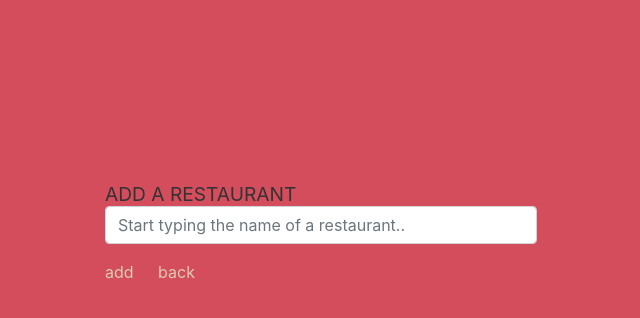
After one commit to chlab/lunchy, a Django app: page /restaurant/add in a window 1280 px wide. The commit adds this page. Shown: the top 318 px of the page, without its empty margins (319-959 px from the left). Run offline with Django 3.2, Linux system fonts and the light colour scheme; some libraries are stand-ins or nearby versions.

Commit message:
cleaned up url names and added add_restaurant view

```diff
--- a/lunch/templates/lunch/add.html
+++ b/lunch/templates/lunch/add_meal.html
@@ -15,7 +15,7 @@
 
 	<div class="card-block">
 		<a href="#" class="card-link">add</a>
-		<a class="card-link" href="{% url 'lunch:restaurant' restaurant.id %}">back</a>
+		<a class="card-link" href="{% url 'lunch:restaurant_detail' restaurant.id %}">back</a>
 	</div>
 </div>
 
--- /dev/null
+++ b/lunch/templates/lunch/add_restaurant.html
@@ -0,0 +1,25 @@
+{% extends 'lunch/base.html' %}
+
+{% block content %}
+<div class="card-block">
+	<h4 class="card-title">Add a restaurant</h4>
+</div>
+
+<div class="card-block">
+	<form action="{% url 'lunch:add_restaurant' %}" method="post">
+		{% csrf_token %}
+
+		<fieldset class="form-group">
+		  <input type="text" id="restaurant" class="form-control" placeholder="Start typing the name of a restaurant..">
+		</fieldset>
+
+	</form>
+
+	<div class="card-block">
+		<a href="#" class="card-link">add</a>
+		<a class="card-link" href="{% url 'lunch:index' %}">back</a>
+	</div>
+</div>
+
+
+{% endblock %}
--- a/lunch/urls.py
+++ b/lunch/urls.py
@@ -6,8 +6,10 @@ app_name = 'lunch'
 urlpatterns = [
 	# index /
     url(r'^$', views.index, name='index'),
+    # /restaurant/add
+    url(r'^restaurant/add$', views.add_restaurant, name='add_restaurant'),
     # /restaurant/<id>
-    url(r'^restaurant/(?P<restaurant_id>[0-9]+)$', views.restaurant, name='restaurant'),
+    url(r'^restaurant/(?P<restaurant_id>[0-9]+)$', views.restaurant_detail, name='restaurant_detail'),
     # /restaurant/<id>/add
-    url(r'^(?P<restaurant_id>[0-9]+)/add$', views.add, name='add')
+    url(r'^(?P<restaurant_id>[0-9]+)/add$', views.add_meal, name='add_meal')
 ]
--- a/lunch/views.py
+++ b/lunch/views.py
@@ -9,14 +9,17 @@ def index(request):
     	'restaurant': getattr(meal, 'restaurant', None)
     	})
 
-def add(request, restaurant_id):
+def add_meal(request, restaurant_id):
 	restaurant = get_object_or_404(Restaurant, pk=restaurant_id)
 	suggestion = MealOption.get_random()
-	return render(request, 'lunch/add.html', {
+	return render(request, 'lunch/add_meal.html', {
 		'restaurant': restaurant,
 		'suggestion': suggestion
 		})
 
-def restaurant(request, restaurant_id):
+def restaurant_detail(request, restaurant_id):
 	restaurant = get_object_or_404(Restaurant, pk=restaurant_id)
 	return render(request, 'lunch/restaurant.html', {'restaurant': restaurant})
+
+def add_restaurant(request):
+	return render(request, 'lunch/add_restaurant.html')
--- a/static/lunch/style.css
+++ b/static/lunch/style.css
@@ -5,7 +5,8 @@ body, .card, .list-group-item {
 	margin: 15% auto 0 auto;
 	max-width: 30rem;
 	padding: 1rem 1.5rem;
-	border-color: #fff;;
+	/*border-color: #fff;;*/
+	border-width: 0;
 	color: #fff;
 }
 #app-container .card-title {
```
Also changed, not shown: lunch/templates/lunch/index.html (+4 -4 lines).
